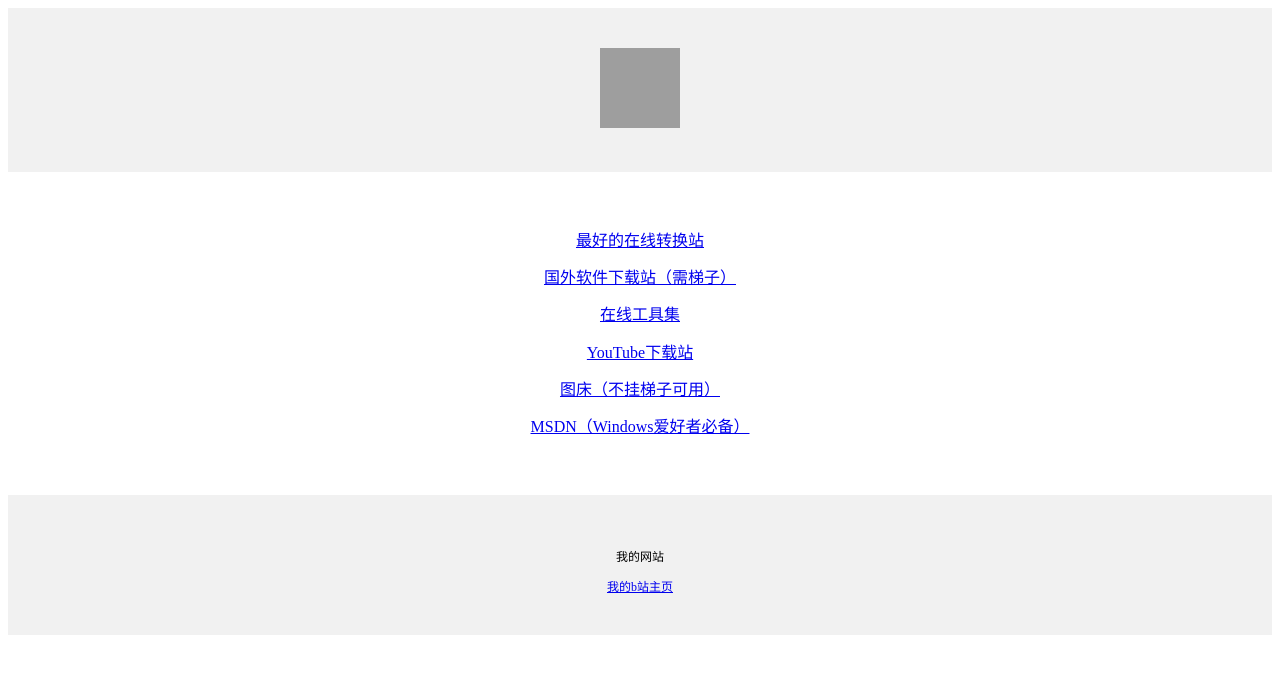
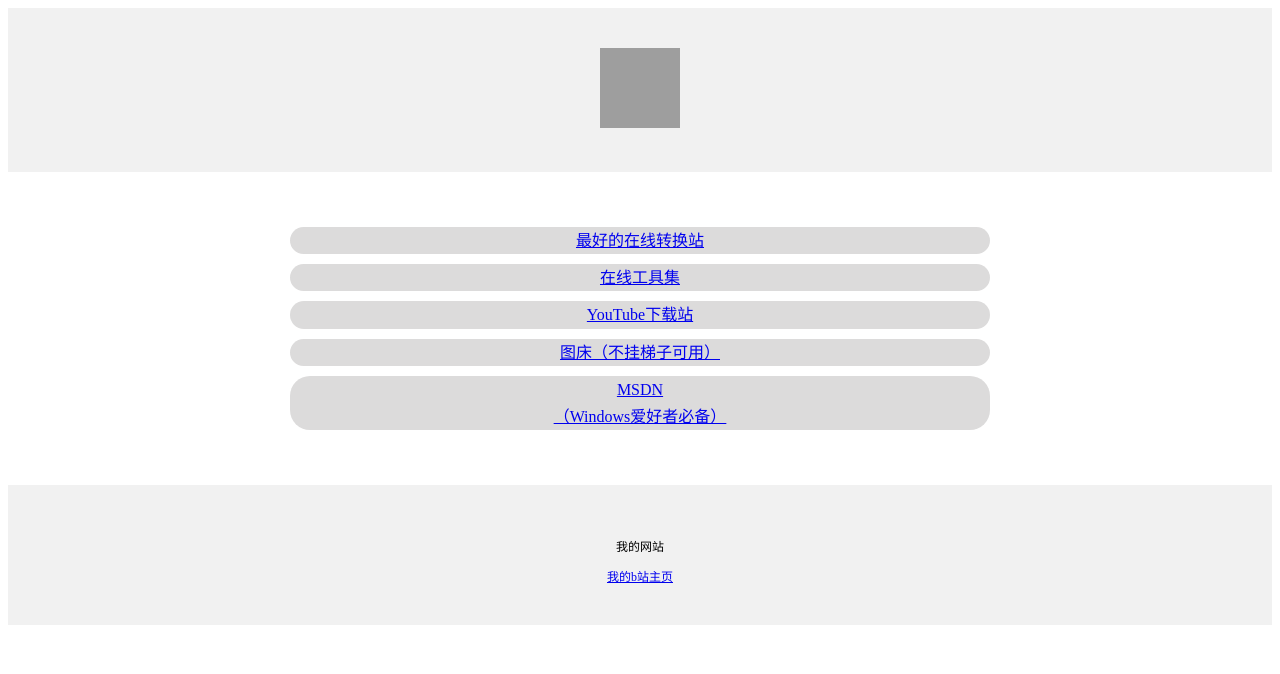
Before and after one commit to ZihanZhang114514/zzh_01, a plain HTML site: page index.html in a window 1280 px wide. Drawn offline with Linux system fonts and the light colour scheme; grey boxes are pictures that could not be loaded.

Commit message:
Update index.html

```diff
--- a/index.html
+++ b/index.html
@@ -6,12 +6,22 @@
     <title>我的链接集合</title>
 </head>
 <body>
-    <div style="
-    background-color: #f1f1f1;
-    text-align: center;
-    padding: 40px;
-    ">
+    <style>
+        .box{
+            background-color: #f1f1f1;
+            text-align: center;
+            padding: 40px;
+        }
+        .textbox{
+background-color: #dcdbdb;
+text-align: center;
+border-radius: 20px;
+        }
+    </style>
+    <div class="box">
         <img src="https://i.cetsteam.com/imgs/2025/12/26/ad14c3c043ed3232.jpg" alt="zzh114" width="80px" height="80px">
+
+
     </div>
     <div style="
       max-width: 700px;
@@ -20,12 +30,11 @@
       line-height: 1.7;
       text-align: center;
     ">
-        <a href="https://www.freeconvert.com/zh" target="_blank" style="display: block; margin: 10px 0;">最好的在线转换站</a>
-        <a href="https://apkcombo.com" target="_blank" style="display: block; margin: 10px 0;">国外软件下载站（需梯子）</a>
-        <a href="https://toolwa.com" target="_blank" style="display: block; margin: 10px 0;">在线工具集</a>
-        <a href="https://vidssave.com/yt" target="_blank" style="display: block; margin: 10px 0;">YouTube下载站</a>
-        <a href="https://img.cetsteam.com/" target="_blank" style="display: block; margin: 10px 0;">图床（不挂梯子可用）</a>
-        <a href="https://msdn.itellyou.cn/" target="_blank" style="display: block; margin: 10px 0;">MSDN（Windows爱好者必备）</a>
+        <div class="textbox"><a href="https://www.freeconvert.com/zh" target="_blank" style="display: block; margin: 10px 0;">最好的在线转换站</a></div>
+        <div class="textbox"><a href="https://toolwa.com" target="_blank" style="display: block; margin: 10px 0;">在线工具集</a></div>
+        <div class="textbox"><a href="https://vidssave.com/yt" target="_blank" style="display: block; margin: 10px 0;">YouTube下载站</a></div>
+        <div class="textbox"><a href="https://img.cetsteam.com/" target="_blank" style="display: block; margin: 10px 0;">图床（不挂梯子可用）</a></div>
+        <div class="textbox"><a href="https://msdn.itellyou.cn/" target="_blank" style="display: block; margin: 10px 0;">MSDN<br>（Windows爱好者必备）</a></div>
     </div>
     <div style="
     background-color: #f1f1f1;
```
